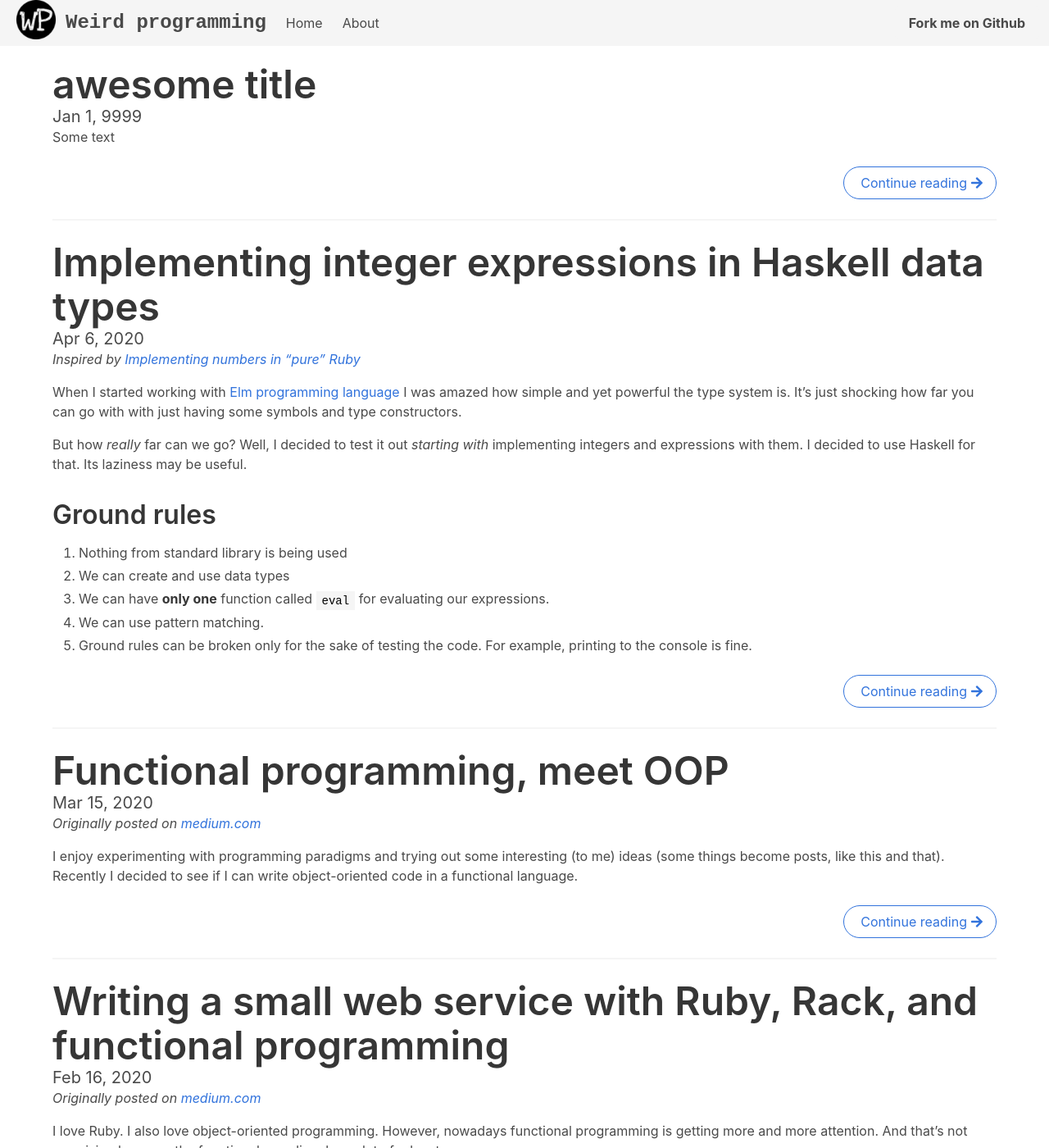
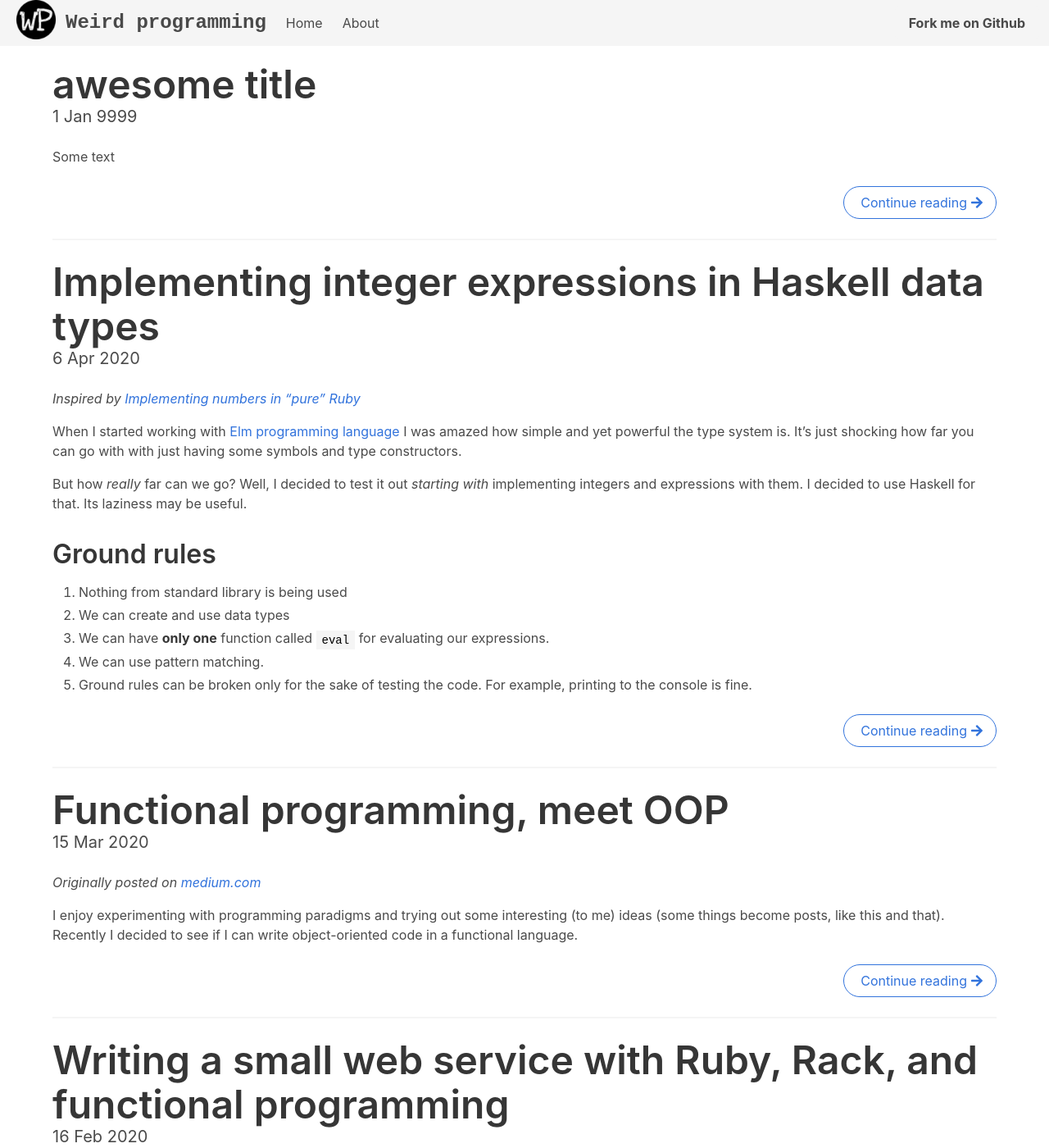
Before and after one commit to Nondv/weird-programming.dev, a Jekyll site: the page built from index.html, in a window 1280 px wide and 1400 px high. Shown: the whole window at 82% size. Built offline with Jekyll 4.4.1, drawn with Linux system fonts in a browser that asks for light colours; nearby versions of some CDN libraries; some of the changed text lies outside the part shown.

Commit message:
change date format on home page

```diff
--- a/index.html
+++ b/index.html
@@ -7,8 +7,7 @@ title: Weird programming
   <a href="{{ post.url }}">
     <h1 class="title is-size-1">{{post.title}}</h1>
   </a>
-  {%- assign date_format = site.minima.date_format | default: "%b %-d, %Y" -%}
-  <time class="subtitle">{{ post.date | date: date_format }}</time>
+  <div class="subtitle"><time>{{ post.date | date: "%-d %b %Y" }}</time></div>
 
   <div class="content">
     {{ post.excerpt }}
```
